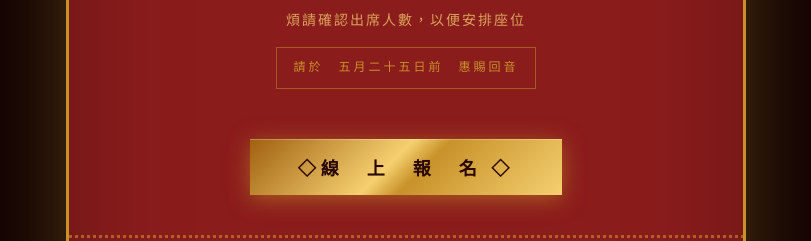
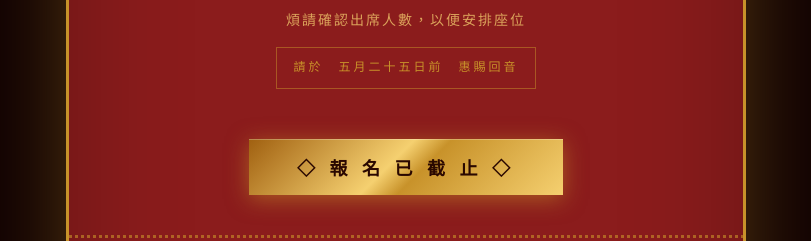
Before and after one commit to jamieyu0914/wedding-invitation, a plain HTML site: page index.html in a window 1280 px wide. Shown: the part 2680-2921 px from the top of the page, without its empty margins (234-1045 px from the left). Drawn offline with Linux system fonts and the light colour scheme.

Commit message:
fix: #0526 報名已截止

```diff
--- a/index.html
+++ b/index.html
@@ -184,7 +184,8 @@
           href="https://forms.gle/NfSPLcJdMn2KcpyGA"
           target="_blank"
           rel="noopener"
-          >線　上　報　名</a
+        >
+          報 名 已 截 止</a
         >
       </div>
 
```
